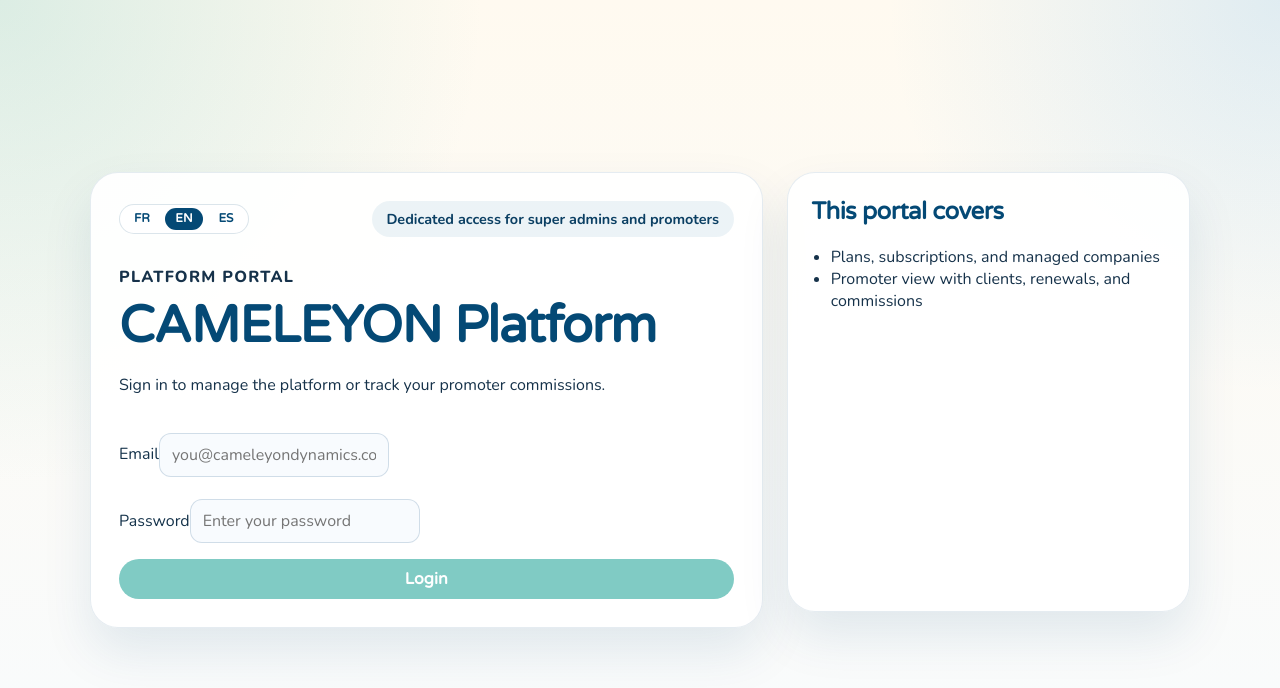
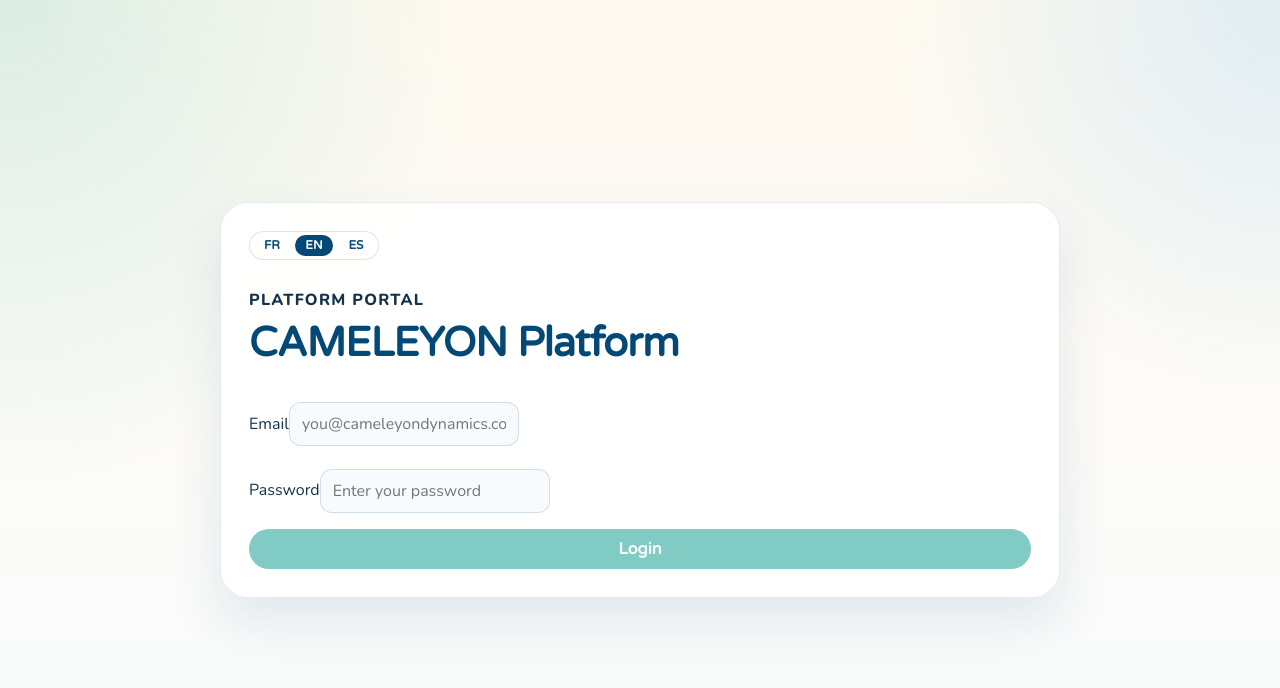
Before and after one commit to Cameleyon/ERP-Platform, a React (Vite) app: page / in a window 1280 px wide. Shown: the top 688 px of the page. Built offline with nearby package versions, Linux system fonts and the light colour scheme; no server answers.

Commit message:
Simplify platform login page

```diff
--- a/src/index.css
+++ b/src/index.css
@@ -1483,10 +1483,8 @@ body {
 }
 
 .platform-login-shell {
-  width: min(1100px, 100%);
-  display: grid;
-  grid-template-columns: minmax(0, 1.25fr) minmax(280px, 0.75fr);
-  gap: 1.5rem;
+  width: min(840px, 100%);
+  display: block;
 }
 
 .platform-login-panel,
@@ -1533,7 +1531,7 @@ body {
 .platform-role-card h1 {
   margin: 0.25rem 0 0.75rem;
   color: #044975;
-  font-size: clamp(2rem, 4vw, 3.2rem);
+  font-size: clamp(1.7rem, 3.2vw, 2.7rem);
 }
 
 .platform-login-copy p,
@@ -1557,16 +1555,6 @@ body {
 
 .platform-login-form input {
   margin-top: 0.4rem;
-}
-
-.platform-login-aside h2 {
-  margin-top: 0;
-  color: #044975;
-}
-
-.platform-login-aside ul {
-  margin: 1rem 0 0;
-  padding-left: 1.2rem;
 }
 
 .platform-role-card {
@@ -1613,7 +1601,7 @@ body {
 
 @media (max-width: 900px) {
   .platform-login-shell {
-    grid-template-columns: 1fr;
+    width: 100%;
   }
 
   .platform-login-topbar {
--- a/src/pages/PlatformLoginPage.tsx
+++ b/src/pages/PlatformLoginPage.tsx
@@ -16,8 +16,6 @@ export default function PlatformLoginPage() {
       ? {
           eyebrow: "Portail plateforme",
           title: "CAMELEYON Platform",
-          subtitle: "Connectez-vous pour gerer la plateforme ou suivre vos commissions promoteur.",
-          supportedRoles: "Acces dedie aux super admins et promoteurs",
           email: "Email",
           password: "Mot de passe",
           emailPlaceholder: "vous@cameleyondynamics.com",
@@ -25,16 +23,11 @@ export default function PlatformLoginPage() {
           submit: "Se connecter",
           submitting: "Connexion...",
           fallbackError: "La connexion a echoue",
-          supportTitle: "Ce portail couvre",
-          supportOne: "Gestion des plans, abonnements et entreprises",
-          supportTwo: "Vue promoteur avec clients, renouvellements et commissions",
         }
       : language === "es"
         ? {
             eyebrow: "Portal de plataforma",
             title: "CAMELEYON Platform",
-            subtitle: "Inicie sesion para administrar la plataforma o seguir sus comisiones de promotor.",
-            supportedRoles: "Acceso dedicado a superadministradores y promotores",
             email: "Correo",
             password: "Contrasena",
             emailPlaceholder: "usted@cameleyondynamics.com",
@@ -42,15 +35,10 @@ export default function PlatformLoginPage() {
             submit: "Iniciar sesion",
             submitting: "Conectando...",
             fallbackError: "Error de inicio de sesion",
-            supportTitle: "Este portal cubre",
-            supportOne: "Gestion de planes, suscripciones y empresas",
-            supportTwo: "Vista del promotor con clientes, renovaciones y comisiones",
           }
         : {
             eyebrow: "Platform portal",
             title: "CAMELEYON Platform",
-            subtitle: "Sign in to manage the platform or track your promoter commissions.",
-            supportedRoles: "Dedicated access for super admins and promoters",
             email: "Email",
             password: "Password",
             emailPlaceholder: "you@cameleyondynamics.com",
@@ -58,9 +46,6 @@ export default function PlatformLoginPage() {
             submit: "Login",
             submitting: "Logging in...",
             fallbackError: "Login failed",
-            supportTitle: "This portal covers",
-            supportOne: "Plans, subscriptions, and managed companies",
-            supportTwo: "Promoter view with clients, renewals, and commissions",
           }
 
   async function handleSubmit(event: React.FormEvent) {
@@ -84,13 +69,11 @@ export default function PlatformLoginPage() {
         <article className="platform-login-panel">
           <div className="platform-login-topbar">
             <LanguageSwitcher />
-            <span className="platform-login-role-chip">{text.supportedRoles}</span>
           </div>
 
           <div className="platform-login-copy">
             <p className="platform-login-eyebrow">{text.eyebrow}</p>
             <h1>{text.title}</h1>
-            <p>{text.subtitle}</p>
           </div>
 
           {error && <div className="card error">{error}</div>}
@@ -119,14 +102,6 @@ export default function PlatformLoginPage() {
             </button>
           </form>
         </article>
-
-        <aside className="platform-login-aside card">
-          <h2>{text.supportTitle}</h2>
-          <ul>
-            <li>{text.supportOne}</li>
-            <li>{text.supportTwo}</li>
-          </ul>
-        </aside>
       </section>
     </div>
   )
```
